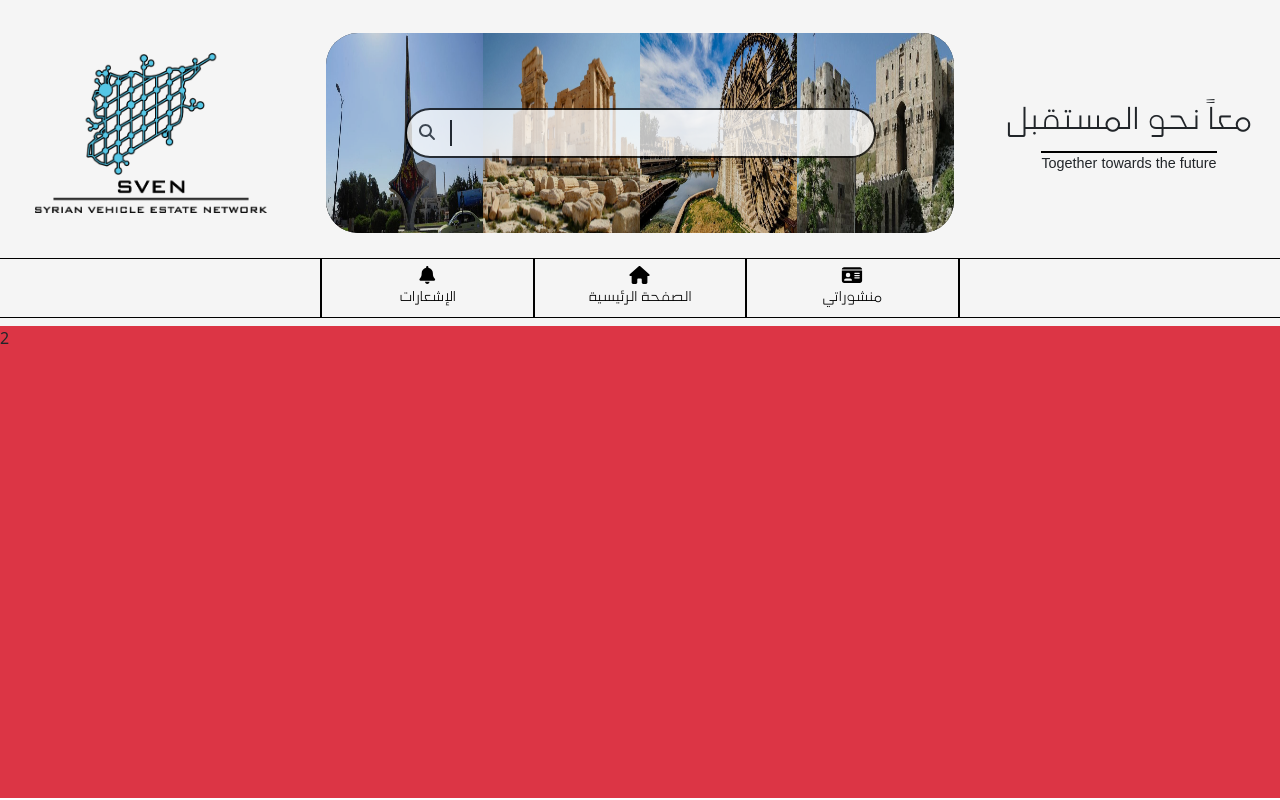
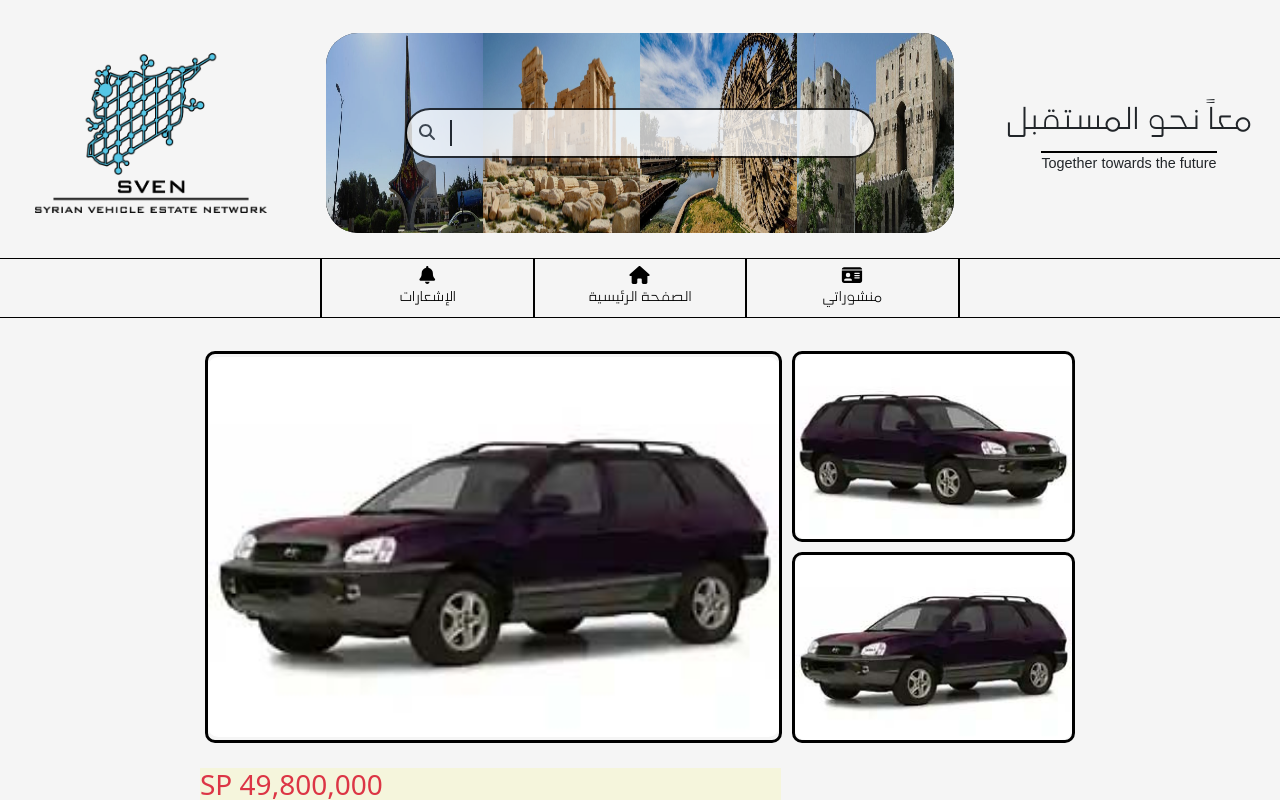
Before and after one commit to kotyba-km/SVEN, a React (Vite) app: page /post in a window 1280 px wide. Built offline with nearby package versions, Linux system fonts and the light colour scheme; a web font is replaced by a local one.

Commit message:
PostHero page V-0.1

```diff
--- a/src/components/PostHero.jsx
+++ b/src/components/PostHero.jsx
@@ -1,9 +1,60 @@
 import "bootstrap/dist/css/bootstrap.min.css";
 import styles from "./postHero.module.css";
+import { FontAwesomeIcon } from "@fortawesome/react-fontawesome";
+import { faCalendar } from "@fortawesome/free-solid-svg-icons/faCalendar";
+import {
+  faBox,
+  faBoxOpen,
+  faCalendarAlt,
+  faCalendarDay,
+  faEnvelopeOpen,
+  faTachometer,
+  faTachometerAlt,
+  faTachometerAltFast,
+} from "@fortawesome/free-solid-svg-icons";
+import { faCalendarDays } from "@fortawesome/free-solid-svg-icons/faCalendarDays";
+import { faTachometerAltAverage } from "@fortawesome/free-solid-svg-icons/faTachometerAltAverage";
 export default function PostHero() {
   return (
-    <div>
-      <div className={`w-100 ${styles.postContainer} bg-danger`}>2</div>
+    <div className={`w-100 ${styles.postContainer}`}>
+      <div className={`${styles.imgContainer}`}>
+        <div className={`${styles.bigImg}`}>
+          <img src="./images/car1.jpg" alt="" />
+        </div>
+
+        <div className={`${styles.smallImg1}`}>
+          <img
+            style={{ transform: "scaleX(-1)" }}
+            src="./images/car1.jpg"
+            alt=""
+          />
+        </div>
+        <div className={`${styles.smallImg2}`}>
+          <img src="./images/car1.jpg" alt="" />
+        </div>
+      </div>
+      <div className="w-100">
+        {" "}
+        {/*title */}
+        <div className={`${styles.postTitle}`}>
+          <div>
+            <h3 className="text-danger">
+              SP <span>49,800,000</span>
+            </h3>
+            <h5 className="">Hyundai &#x2022; Sante Fe</h5>
+            <h5 className="text-black-50">
+              <FontAwesomeIcon className="pe-1" icon={faCalendarDays} />
+              2004
+              <FontAwesomeIcon className="px-2" icon={faTachometerAltFast} />
+              <span>104,024</span> <b>Km</b>
+            </h5>
+          </div>
+          <button className="h-50 align-self-center me-2">
+            <FontAwesomeIcon className="pe-2" icon={faBoxOpen} />
+            مهتم
+          </button>
+        </div>
+      </div>
     </div>
   );
 }
--- a/src/components/ProfileHero.jsx
+++ b/src/components/ProfileHero.jsx
@@ -9,7 +9,12 @@ import Tab from "react-bootstrap/Tab";
 import Tabs from "react-bootstrap/Tabs";
 import { useState } from "react";
 import ListGroup from "react-bootstrap/ListGroup";
-import { faGear, faQuestion } from "@fortawesome/free-solid-svg-icons";
+import {
+  faBoxArchive,
+  faGear,
+  faQuestion,
+  faRectangleList,
+} from "@fortawesome/free-solid-svg-icons";
 import { faQuestionCircle } from "@fortawesome/free-solid-svg-icons/faQuestionCircle";
 import { faExclamationCircle } from "@fortawesome/free-solid-svg-icons/faExclamationCircle";
 export default function ProfileHero() {
@@ -102,6 +107,7 @@ export default function ProfileHero() {
                   toggleState === 2 ? styles.active : ""
                 }`}
               >
+                <FontAwesomeIcon className="pe-2" icon={faBoxArchive} />
                 مهمة
               </Col>
               <Col
@@ -110,6 +116,7 @@ export default function ProfileHero() {
                   toggleState === 1 ? styles.active : ""
                 }`}
               >
+                <FontAwesomeIcon className="pe-2" icon={faRectangleList} />
                 منشوراتي
               </Col>
             </Row>
--- a/src/components/postHero.module.css
+++ b/src/components/postHero.module.css
@@ -6,5 +6,55 @@
   overflow-x: hidden;
 }
 .postContainer {
+  background-color: whitesmoke;
   min-height: calc(100dvh - 328px);
+  display: flex;
+  flex-direction: column;
+  justify-content: center;
+  align-items: center;
+  padding: 0 200px;
 }
+.imgContainer {
+  width: 100%;
+  height: 75%;
+  display: grid;
+  grid-template: 50% 50% / 1fr 1fr 1fr 1.5fr ;
+  margin-top: 20px;
+}
+.bigImg {
+  display: flex;
+  justify-content: center;
+  align-items: center;
+  grid-area: 1 / 1 / 3 / 4;
+  margin: 5px;
+  border: 3px solid black;
+  border-radius: 10px;
+}
+.bigImg img, .smallImg1 img, .smallImg2 img {
+  width: 100%;
+  border-radius: 10px;
+
+}
+.smallImg1 {
+  display: flex;
+  justify-content: center;
+  align-items: center;
+  margin: 5px;
+  border: 3px solid black;
+  border-radius: 10px;
+}
+.smallImg2 {
+  display: flex;
+  justify-content: center;
+  align-items: center;
+  margin: 5px;
+  border: 3px solid black;
+  border-radius: 10px;
+}
+.postTitle {
+  display: flex;
+  justify-content: space-between;
+  background-color: beige;
+  width: 66%;
+  margin-top: 20px;
+}
```
